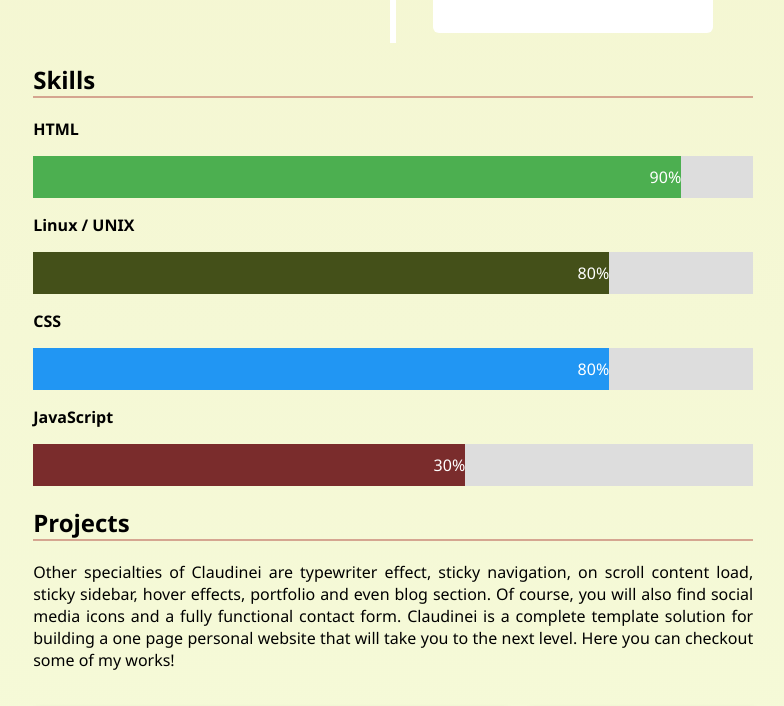
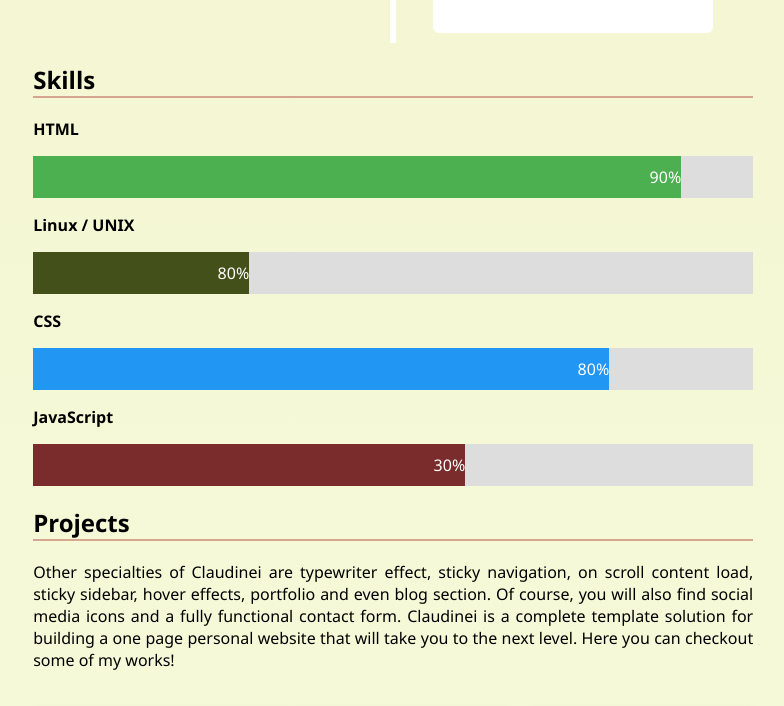
Before and after one commit to bidodev/portfolio-orientation-course, a plain HTML site: page index.html in a window 1280 px wide. Shown: the part 2029-2735 px from the top of the page, without its empty margins (473-1257 px from the left). Drawn offline with Linux system fonts and the light colour scheme.

Commit message:
Typo
typ

```diff
--- a/style/skills.css
+++ b/style/skills.css
@@ -14,4 +14,4 @@
   .html {width: 90%; background-color: #4CAF50;} /* Green */
   .css {width: 80%; background-color: #2196F3;} /* Blue */
   .js {width: 60%; background-color: #7a2c2c;} /* Red */
-  .linux {width: 80%; background-color: #445019;} /* Red */
+  .linux {width: 30%; background-color: #445019;} /* Red */
```
